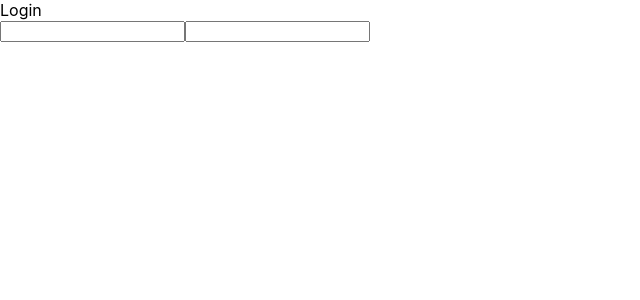
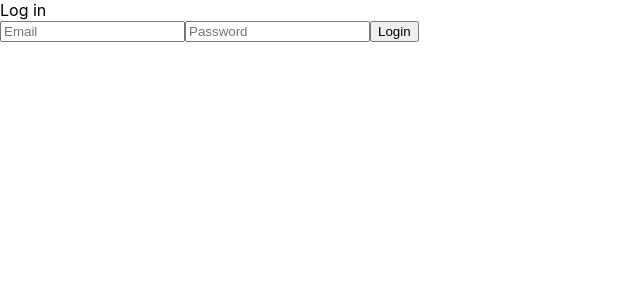
Before and after one commit to khabizat/Talkie, a React (Create React App) app in the folder client/: page /login in a window 1280 px wide. Shown: the top 300 px of the page, without its empty margins (0-640 px from the left). Built offline with nearby package versions, Linux system fonts and the light colour scheme.

Commit message:
axios post request for log in

```diff
--- a/client/package.json
+++ b/client/package.json
@@ -1,4 +1,5 @@
 {
+  "proxy": "http://localhost:8080",
   "name": "client",
   "version": "0.1.0",
   "private": true,
@@ -6,6 +7,7 @@
     "@testing-library/jest-dom": "^5.16.4",
     "@testing-library/react": "^13.3.0",
     "@testing-library/user-event": "^13.5.0",
+    "axios": "^0.27.2",
     "react": "^18.2.0",
     "react-dom": "^18.2.0",
     "react-router-dom": "^5.3.3",
--- a/client/src/components/Login.js
+++ b/client/src/components/Login.js
@@ -1,13 +1,51 @@
-import React from "react";
+import React, { useState } from "react";
+import { useHistory } from "react-router-dom";
+const axios = require("axios");
 
 export default function Login() {
+  const [email, setEmail] = useState("");
+  const [password, setPassword] = useState("");
+
+  const history = useHistory();
+  const handleLoginButton = (e) => {
+    e.preventDefault();
+
+    const userCredentials = {
+      email,
+      password,
+    };
+
+    axios
+      .post("http://localhost:8080/auth/login", userCredentials)
+      .then((response) => {
+        console.log(response.data[0]);
+        localStorage.setItem("user", JSON.stringify(response.data[0]));
+        history.push("/");
+      })
+      .catch((err) => {
+        console.log(err);
+      });
+  };
 
   return (
     <>
-      <div>Login</div>
+      <div>Log in</div>
       <form>
-        <input></input>
-        <input></input>
+        <input
+          type="text"
+          placeholder="Email"
+          onChange={(e) => setEmail(e.target.value)}
+        ></input>
+        {email}
+        <input
+          type="text"
+          placeholder="Password"
+          onChange={(e) => setPassword(e.target.value)}
+        ></input>
+        {password}
+        <button onClick={handleLoginButton} value="Log in">
+          Login
+        </button>
       </form>
     </>
   );
--- a/client/src/components/Navbar.js
+++ b/client/src/components/Navbar.js
@@ -7,12 +7,10 @@ function Navbar() {
     history.push("/login");
   };
   return (
-    <div>
-      <form>
-        <button onClick={handleLoginButton}>Login</button>
-        <button>Register</button>
-      </form>
-    </div>
+    <nav>
+      <button onClick={handleLoginButton}>Login</button>
+      <button>Register</button>
+    </nav>
   );
 }
 
```
Also changed, not shown: 1 other file (tests, documents, lock files or other folders).
